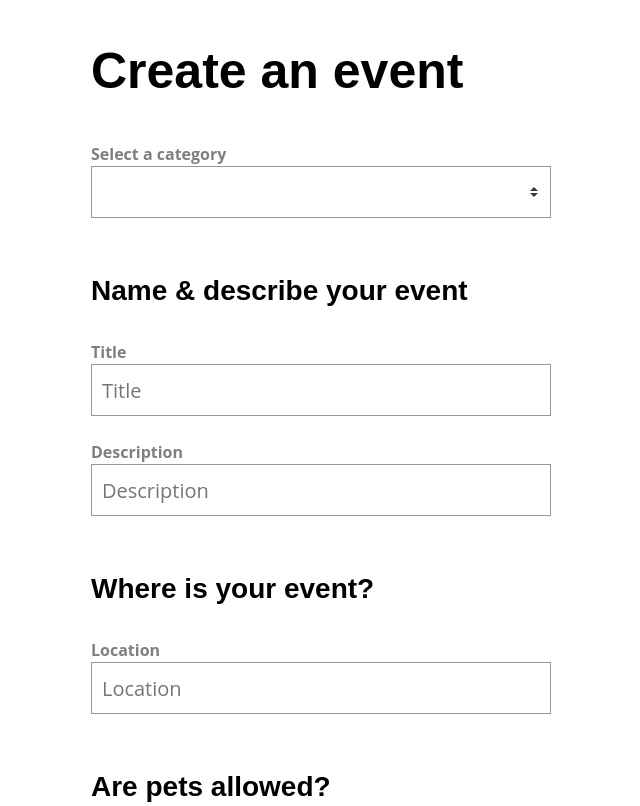
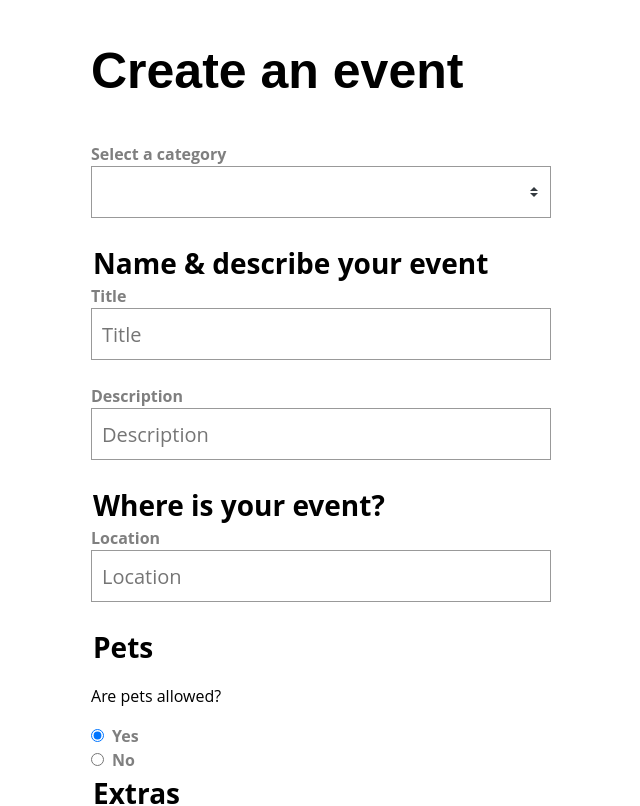
Before and after one commit to FADL285/vue-3-forms, a Vue app: page / in a window 1280 px wide. Shown: the top 806 px of the page, without its empty margins (339-979 px from the left). Built offline with nearby package versions, Linux system fonts and the light colour scheme; the HTML template or start-up script is replaced by a standard one.

Commit message:
improve components A11Y

```diff
--- a/src/components/BaseCheckbox.vue
+++ b/src/components/BaseCheckbox.vue
@@ -4,12 +4,15 @@
     :checked="modelValue"
     @change="$emit('update:modelValue', $event.target.checked)"
     class="field"
+    :id="uuid"
     v-bind="$attrs"
   />
-  <label v-if="label">{{ label }}</label>
+  <label v-if="label" for="uuid">{{ label }}</label>
 </template>
 
 <script>
+import UniqueID from '@/utilities/UniqueID';
+
 export default {
   props: {
     label: {
@@ -20,6 +23,12 @@
       type: Boolean,
       default: false
     }
+  },
+  setup() {
+    const uuid = UniqueID().getID();
+    return {
+      uuid
+    };
   }
 };
 </script>
--- a/src/components/BaseInput.vue
+++ b/src/components/BaseInput.vue
@@ -1,14 +1,17 @@
 <template>
-  <label v-if="label">{{ label }}</label>
+  <label v-if="label" :for="uuid">{{ label }}</label>
   <input
     :placeholder="label"
+    @input="$emit('update:modelValue', $event.target.value)"
     class="field"
-    @input="$emit('update:modelValue', $event.target.value)"
+    :id="uuid"
     v-bind="$attrs"
   />
 </template>
 
 <script>
+import UniqueID from '@/utilities/UniqueID';
+
 export default {
   props: {
     label: {
@@ -19,6 +22,12 @@
       type: [String, Number],
       default: ''
     }
+  },
+  setup() {
+    const uuid = UniqueID().getID();
+    return {
+      uuid
+    };
   }
 };
 </script>
--- a/src/components/BaseRadio.vue
+++ b/src/components/BaseRadio.vue
@@ -4,12 +4,15 @@
     :checked="modelValue === value"
     :value="value"
     @change="$emit('update:modelValue', value)"
+    :id="uuid"
     v-bind="$attrs"
   />
-  <label v-if="label">{{ label }}</label>
+  <label v-if="label" :for="uuid">{{ label }}</label>
 </template>
 
 <script>
+import UniqueID from '@/utilities/UniqueID';
+
 export default {
   props: {
     label: {
@@ -24,6 +27,12 @@
       type: [String, Number],
       required: true
     }
+  },
+  setup() {
+    const uuid = UniqueID().getID();
+    return {
+      uuid
+    };
   }
 };
 </script>
--- a/src/components/BaseSelect.vue
+++ b/src/components/BaseSelect.vue
@@ -1,9 +1,10 @@
 <template>
-  <label v-if="label"> {{ label }} </label>
+  <label v-if="label" :for="uuid"> {{ label }} </label>
   <select
     :value="modelValue"
     @change="$emit('update:modelValue', $event.target.value)"
     class="field"
+    :id="uuid"
     v-bind="$attrs"
   >
     <option
@@ -18,6 +19,8 @@
 </template>
 
 <script>
+import UniqueID from '@/utilities/UniqueID';
+
 export default {
   props: {
     label: {
@@ -32,6 +35,12 @@
       type: Array,
       required: true
     }
+  },
+  setup() {
+    const uuid = UniqueID().getID();
+    return {
+      uuid
+    };
   }
 };
 </script>
--- /dev/null
+++ b/src/utilities/UniqueID.js
@@ -0,0 +1,12 @@
+let UUID = 0;
+
+export default function UniqueID() {
+  const getID = () => {
+    UUID++;
+    return `fadl-id-${UUID}`;
+  };
+
+  return {
+    getID
+  };
+}
--- a/src/views/SimpleForm.vue
+++ b/src/views/SimpleForm.vue
@@ -8,17 +8,25 @@
         :options="categories"
       />
 
-      <h3>Name & describe your event</h3>
+      <fieldset>
+        <legend>Name & describe your event</legend>
+        <BaseInput v-model="event.title" label="Title" type="text" />
+        <BaseInput
+          v-model="event.description"
+          label="Description"
+          type="text"
+        />
+      </fieldset>
 
-      <BaseInput v-model="event.title" label="Title" type="text" />
+      <fieldset>
+        <legend>Where is your event?</legend>
+        <BaseInput v-model="event.location" label="Location" type="text" />
+      </fieldset>
 
-      <BaseInput v-model="event.description" label="Description" type="text" />
+      <fieldset>
+        <legend>Pets</legend>
 
-      <h3>Where is your event?</h3>
-
-      <BaseInput v-model="event.location" label="Location" type="text" />
-
-      <h3>Are pets allowed?</h3>
+        <p>Are pets allowed?</p>
         <div>
           <BaseRadioGroup
             v-model="event.pets"
@@ -27,8 +35,10 @@
             vertical
           />
         </div>
+      </fieldset>
 
-      <h3>Extras</h3>
+      <fieldset>
+        <legend>Extras</legend>
         <div>
           <BaseCheckbox v-model="event.extras.catering" label="Catering" />
         </div>
@@ -36,6 +46,7 @@
         <div>
           <BaseCheckbox v-model="event.extras.music" label="Live music" />
         </div>
+      </fieldset>
 
       <button class="button -fill-gradient" type="submit">Submit</button>
     </form>
@@ -91,3 +102,17 @@
   }
 };
 </script>
+
+<style scoped>
+fieldset {
+  border: 0;
+  margin: 0;
+  padding: 0;
+}
+
+legend {
+  font-size: 1.75rem;
+  font-weight: 700;
+  margin-top: 1.25rem;
+}
+</style>
```
Lines whose indentation alone changed are shown as unchanged.
